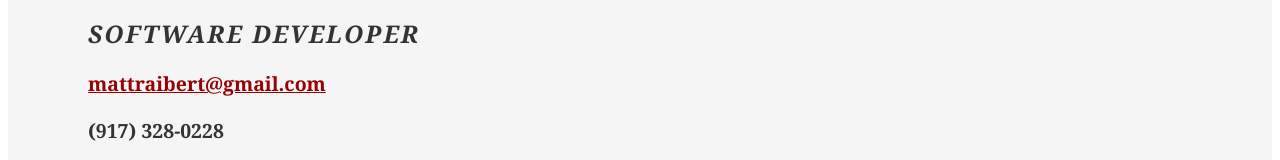
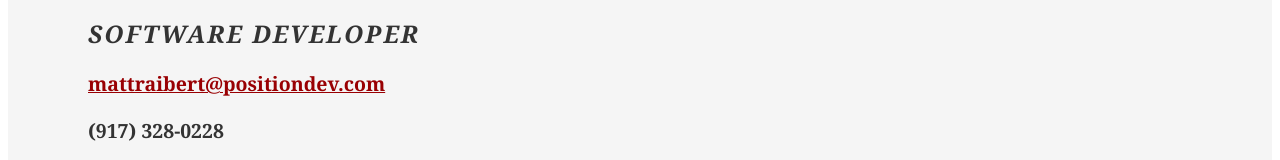
Before and after one commit to mattraibert/mattraibert.com, a plain HTML site: page resume/index.html in a window 1280 px wide. Shown: the part 218-378 px from the top of the page. Drawn offline with Linux system fonts and the light colour scheme; a small style sheet from the web is missing.

Commit message:
switch to pro email

```diff
--- a/resume/index.html
+++ b/resume/index.html
@@ -1,7 +1,7 @@
 <!DOCTYPE html PUBLIC "-//W3C//DTD XHTML 1.0 Strict//EN" "http://www.w3.org/TR/xhtml1/DTD/xhtml1-strict.dtd">
 <html>
 <head>
-  <title>Matt J Raibert | Software Developer | mattraibert@gmail.com</title>
+  <title>Matt J Raibert | Software Developer | mattraibert@positiondev.com</title>
   <meta http-equiv="content-type" content="text/html; charset=utf-8"/>
   <meta name="keywords" content=""/>
   <meta name="description" content=""/>
@@ -36,7 +36,7 @@
     <div class="yui-u">
       <div class="contact-info">
         <!-- <h3><a id="pdf" href="#">Download PDF</a></h3> -->
-        <h3><a href="mailto:mattraibert@gmail.com">mattraibert@gmail.com</a>
+        <h3><a href="mailto:mattraibert@positiondev.com">mattraibert@positiondev.com</a>
         </h3>
         <h3>(917) 328-0228</h3>
 	<h3><a href="https://github.com/mattraibert/">GitHub</a></h2>
@@ -240,7 +240,7 @@
 </div>
 <div id="ft">
   <p>
-    Matt J Raibert &mdash; <a href="mailto:mattraibert@gmail.com">mattraibert@gmail.com</a> &mdash; (917) 328-0228
+    Matt J Raibert &mdash; <a href="mailto:mattraibert@positiondev.com">mattraibert@positiondev.com</a> &mdash; (917) 328-0228
   </p>
 </div>
 </div>
```
Also changed, not shown: 2 other files.
